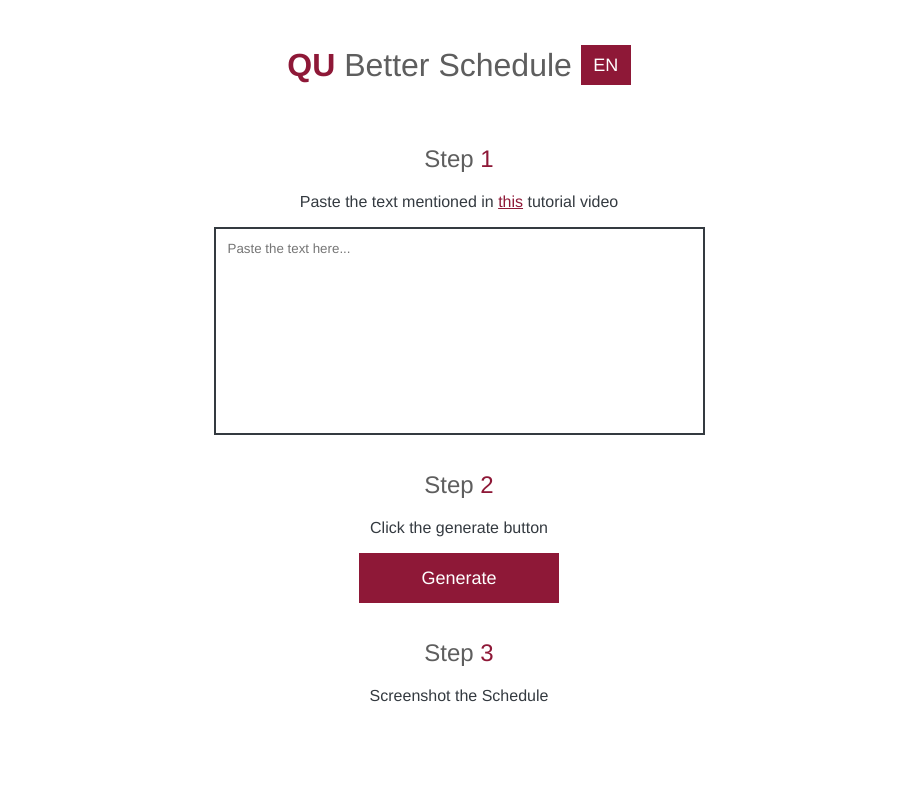
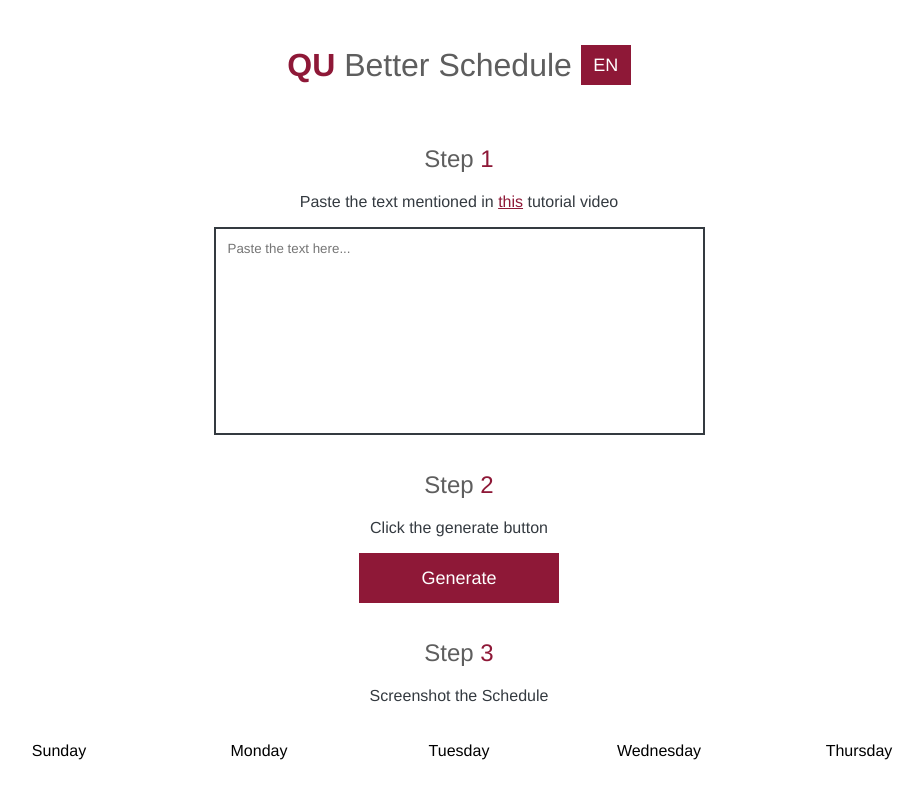
Before and after one commit to ElmikoTheNiceFella/better-schedule, a React (Vite) app: page / in a window 1280 px wide. Shown: the whole page, without its empty margins (181-1105 px from the left). Built offline with nearby package versions, Linux system fonts and the light colour scheme; a web font is replaced by a local one.

Commit message:
feat: initialized generated schedule

```diff
--- a/constants.js
+++ b/constants.js
@@ -7,7 +7,9 @@ export const COLORS = {
   "I09": "#343a40"
 }
 
-export const demoData = `
+export const TUTORIAL_LINK = "https://www.youtube.com/watch?v=fOA93H6UEnc"
+
+export const DEMO_DATA = `
 Arabic Language I | Arabic Language 100 Section L09 | Class Begin: 08/25/2024 | Class End: 12/05/2024
 Registered
 08/25/2024 -- 12/05/2024   Sunday,Tuesday
--- a/functions.js
+++ b/functions.js
@@ -24,7 +24,7 @@ export const getCourseData = (data) => {
   for(let line of data.split("\n")) {
     if (line.includes("|")) {
       // Get course name
-      courseData.name = line.substring(0, line.indexOf("|"))
+      courseData.name = line.substring(0, line.indexOf("|")).trim()
 
     } else if (regexes.days.test(line)) {
       // Get days of the course
--- a/src/App.jsx
+++ b/src/App.jsx
@@ -1,17 +1,35 @@
 import './App.css'
+import { getCourseData } from '../functions'
+import { TUTORIAL_LINK, DEMO_DATA } from '../constants'
+import Schedule from './Schedule'
+import { useState } from 'react'
 
 function App() {
 
+  const [scheduleText, setScheduleText] = useState("")
+  const [schedule, setSchedule] = useState({ status: "empty" })
+
+  const handleGenerate = () => setSchedule(getCourseData(scheduleText))
+
   return (
     <>
+      {/* Title */}
       <h1>QU&nbsp;<span>Better Schedule</span>&nbsp;<button style={{ width:"50px", height: "40px" }}>EN</button></h1>
+
+      {/* Step 1 */}
       <section className='step'>
         <h2>Step <span>1</span></h2>
-        <p>Paste the text mentioned in <a href="https://www.youtube.com/watch?v=fOA93H6UEnc">this</a> tutorial video</p>
+        <p>Paste the text mentioned in <a href={TUTORIAL_LINK}>this</a> tutorial video</p>
         <div className='input-container'>
-          <textarea placeholder='Paste the text here...' cols={56} rows={12} wrap='hard'></textarea>
+          <textarea onChange={(e) => setScheduleText(e.target.value)}
+                    value={scheduleText}
+                    placeholder='Paste the text here...'
+                    cols={56} rows={12}
+                    wrap='hard'></textarea>
         </div>
       </section>
+
+      {/* Step 2 */}
       <section className='step'>
         <h2>Step <span>2</span></h2>
         <p>Click the generate button</p>
@@ -19,10 +37,13 @@ function App() {
           <button style={{ width: "200px", height: "50px" }}>Generate</button>
         </div>
       </section>
+
+      {/* Step 3 */}
       <section className='step'>
         <h2>Step <span>3</span></h2>
         <p>Screenshot the Schedule</p>
-
+        {/* Schedule generation */}
+        <Schedule scheduleData={DEMO_DATA} />
       </section>
     </>
   )
--- /dev/null
+++ b/src/Schedule.jsx
@@ -0,0 +1,31 @@
+import React, { useEffect, useState } from 'react'
+import { getCourseData } from '../functions'
+import styles from './schedule.module.css'
+
+const Schedule = ({ scheduleData }) => {
+
+  const [schedule, setSchedule] = useState({})
+
+  useEffect(() => {
+    setSchedule(getCourseData(scheduleData))
+  }, [])
+
+  return (
+    <div className={styles.scheduleContainer}>
+      {Object.keys(schedule).map(day =>
+        <div className={styles.day}>
+          <h4 className={styles.dayName}>{day}</h4>
+          <div className={styles.courseContainer}>
+            {schedule[day].map(course =>
+              <>
+
+              </>
+            )}
+          </div>
+        </div>
+      )}
+    </div>
+  )
+}
+
+export default Schedule
--- /dev/null
+++ b/src/schedule.module.css
@@ -0,0 +1,12 @@
+.scheduleContainer {
+  display: flex;
+  width: fit-content;
+  margin: auto;
+}
+.day {
+  width: 200px;
+}
+.dayName {
+  font-weight: 500;
+  text-align: center;
+}
```
